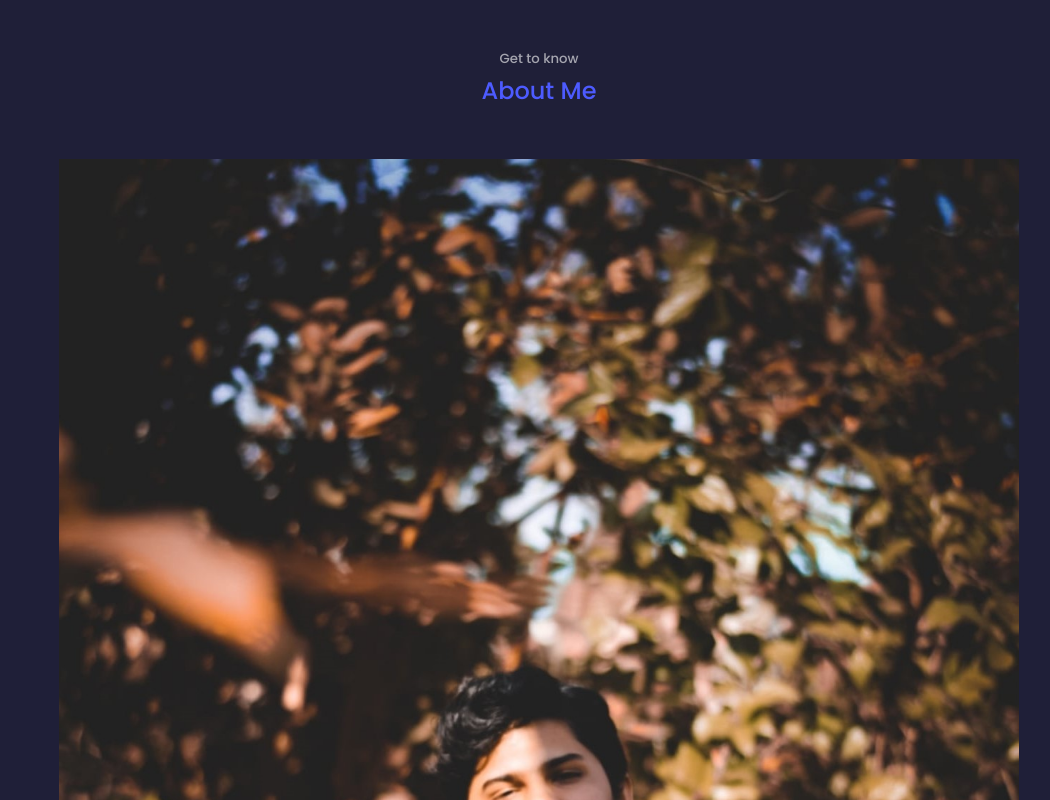
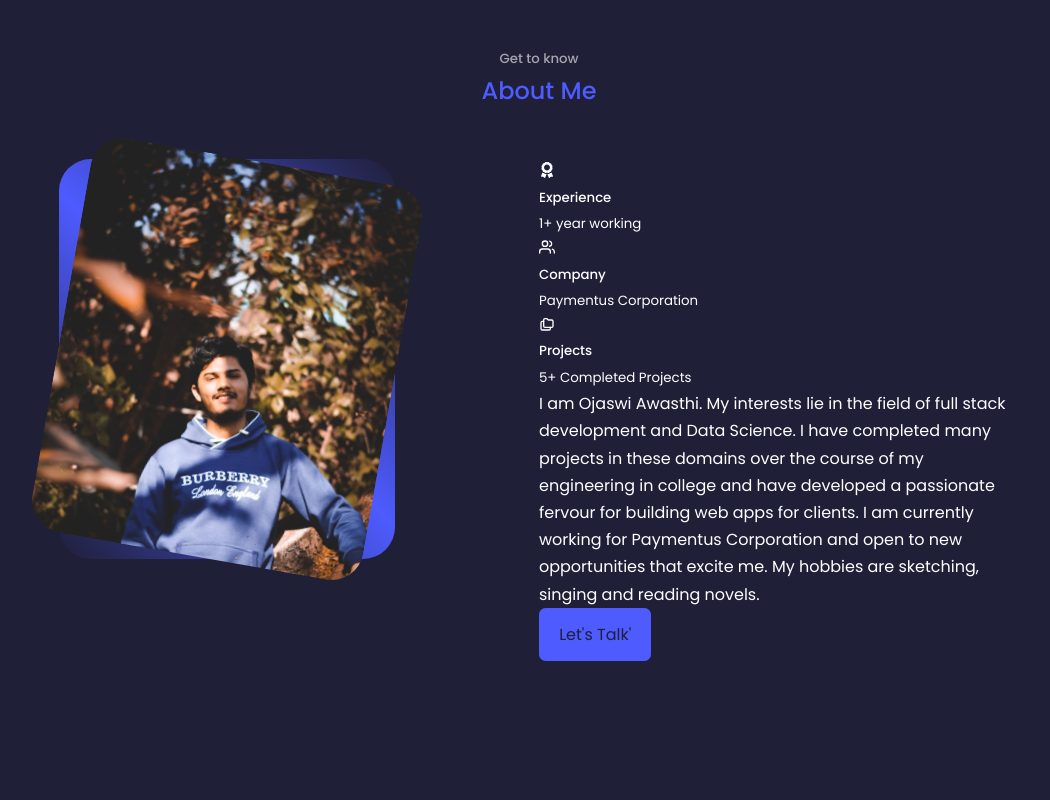
Before and after one commit to Ojaswi2000/ojaswi_portfolio, a React (Create React App) app: page / in a window 1280 px wide. Shown: the part 880-1680 px from the top of the page, without its empty margins (101-1151 px from the left). Built offline with nearby package versions, Linux system fonts and the light colour scheme.

Commit message:
fixed image on div

```diff
--- a/src/components/about/about.css
+++ b/src/components/about/about.css
@@ -0,0 +1,31 @@
+.about__container{
+  display: grid;
+  grid-template-columns: 35% 50%;
+  gap: 15%;
+}
+
+.about__me{
+  width: 100%;
+  aspect-ratio: 1/1;
+  border-radius: 2rem;
+  background: linear-gradient(
+    45deg,
+    transparent,
+    var(--color-primary),
+    transparent
+  );
+  display: grid;
+  place-items: center;
+}
+
+.about__me-image{
+  height: 400px;
+  border-radius: 2rem;
+  overflow: hidden;
+  transform: rotate(10deg);
+  transition: var(--transition);
+}
+
+.about__me-image:hover{
+  transform: rotate(0);
+}
```
